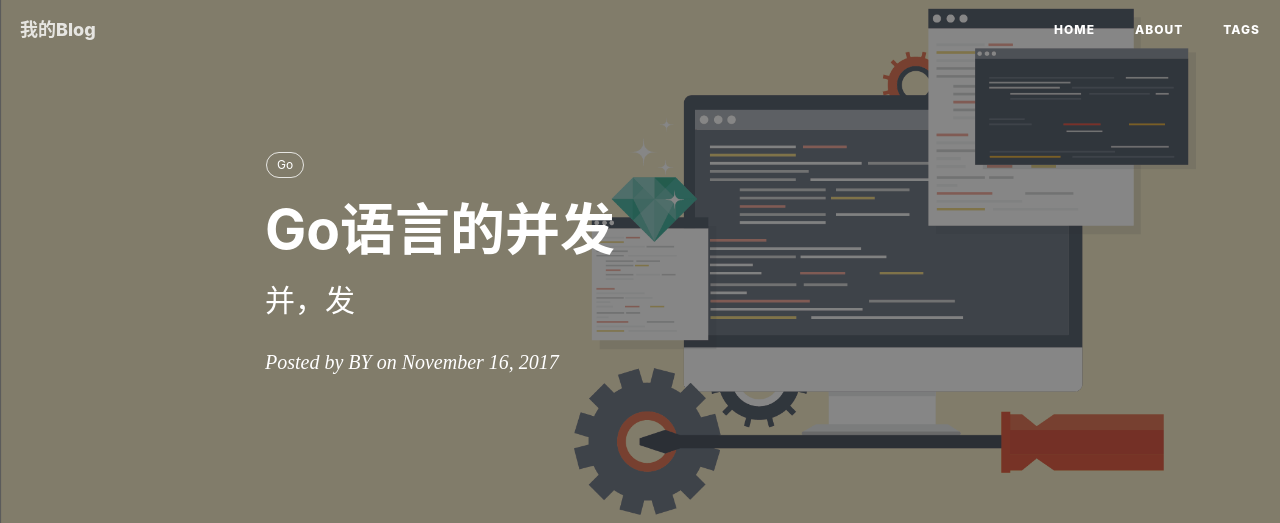
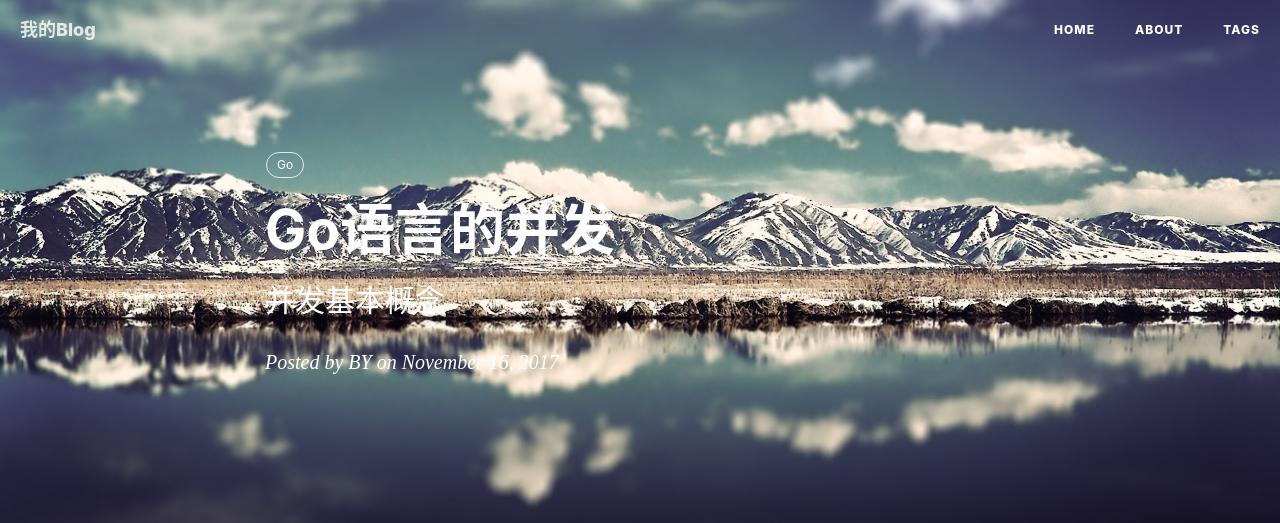
Before and after one commit to boenn/boenn.github.io, a Jekyll site: the page built from _posts/2017-11-16-Go笔记-并发.md, in a window 1280 px wide. Shown: the top 523 px of the page. Built offline with Jekyll 4.4.1, drawn with Linux system fonts in a browser that asks for light colours; nearby versions of some CDN libraries; comment, search, counter and statistics services are not loaded; grey boxes are pictures that could not be loaded.

Commit message:
Update 2017-11-16-Go笔记-并发.md

```diff
--- a/_posts/2017-11-16-Go笔记-并发.md
+++ b/_posts/2017-11-16-Go笔记-并发.md
@@ -1,10 +1,10 @@
 ---
 layout:     post
 title:      Go语言的并发
-subtitle:   并，发
+subtitle:   并发基本概念
 date:       2017-11-16
 author:     BY
-header-img: img/post-bg-debug.png
+header-img: img/并发.jpg
 catalog: true
 tags:
     - Go
```
